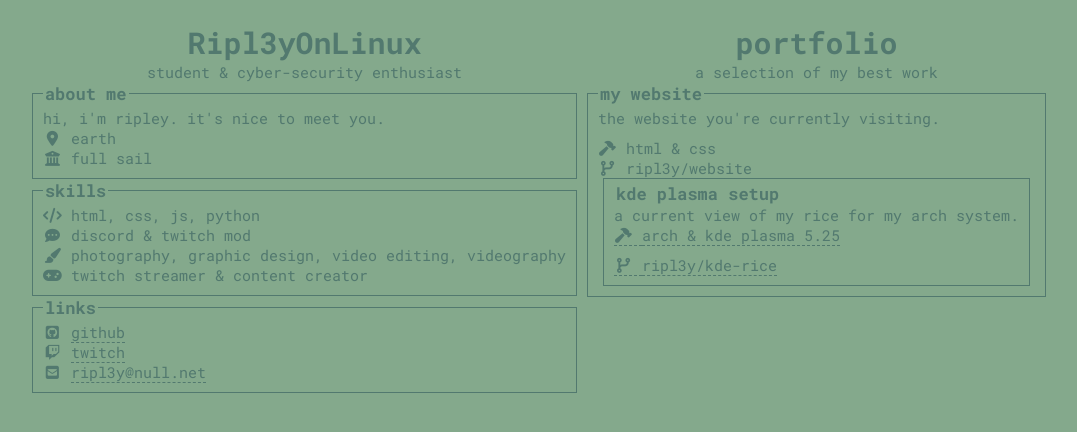
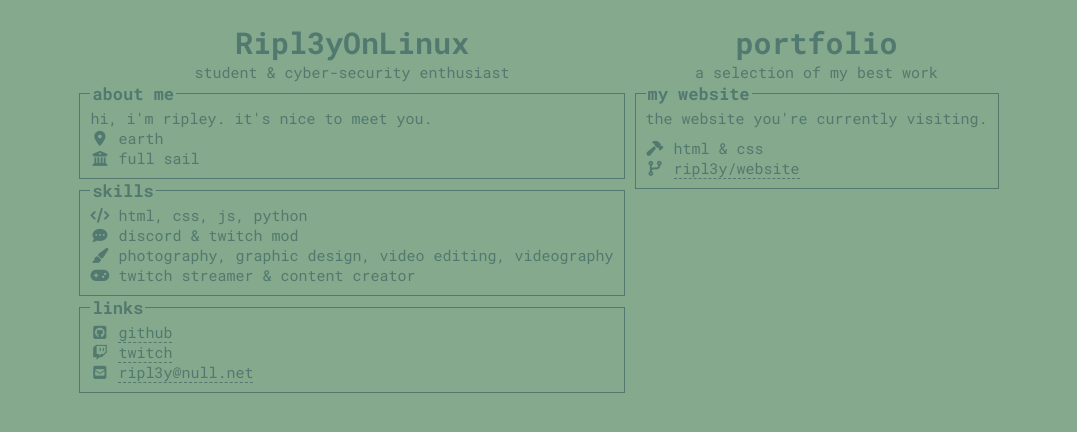
Before and after one commit to aki-ino/ripl3y.github.io, a plain HTML site: page index.html in a window 1280 px wide. Shown: the whole page, without its empty margins (101-1178 px from the left). Drawn offline with Linux system fonts and the light colour scheme.

Commit message:
update index.html - removed kde rice link
will be added later once issue is fixed

```diff
--- a/index.html
+++ b/index.html
@@ -97,20 +97,6 @@
                             <i class="fas fa-code-branch"></i>
                             <a href="https://github.com/ripl3yy/kde-rice">
                                 ripl3y/website
-                    <fieldset class="portfolio-item">
-                        <legend>kde plasma setup</legend>
-                        <div>
-                            a current view of my rice for my arch system.
-                        </div>
-                        <div>
-                            <i class="fas fa-hammer"></i>
-                            <a href="https://github.com/ripl3yy/kde-rice">
-                                arch & kde plasma 5.25
-                        </div>
-                        <div>
-                            <i class="fas fa-code-branch"></i>
-                            <a href="https://github.com/ripl3yy/kde-rice">
-                                ripl3y/kde-rice
                             </a>
                         </div>
                     </fieldset>
```
